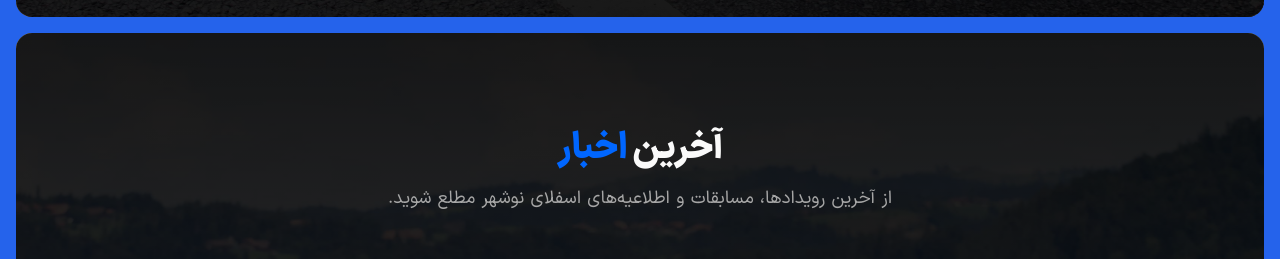
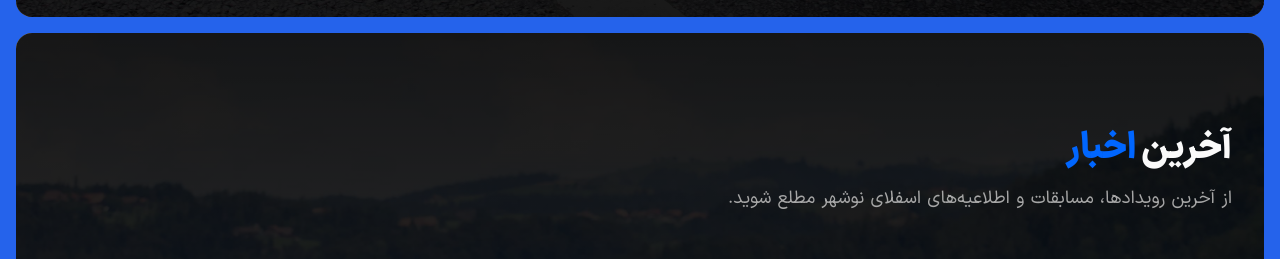
Before and after one commit to SFLY-NOWSHAHR/sfly-website, a Next.js app: page / in a window 1280 px wide. Shown: the part 2360-2619 px from the top of the page. Built offline with nearby package versions, Linux system fonts and the light colour scheme; grey boxes are pictures that could not be loaded.

Commit message:
modified: latenews style section

```diff
--- a/components/LateNews.tsx
+++ b/components/LateNews.tsx
@@ -22,8 +22,8 @@ export default async function LatestNews() {
       {/* overlay */}
       <div className="absolute inset-0 bg-gradient-to-b from-black/90 via-black/80 to-black/90" />
 
-      <div className="relative z-10 mx-auto max-w-4xl px-4 sm:px-6 lg:px-8 text-center">
-        <div className="mb-12 text-center flex justify-center items-center flex-col">
+      <div className="relative z-10">
+        <div className="mb-12  flex-col">
           <h2 className="text-balance text-4xl font-bold text-foreground mb-4">
             آخرین <span className="text-primary">اخبار</span>
           </h2>
```
